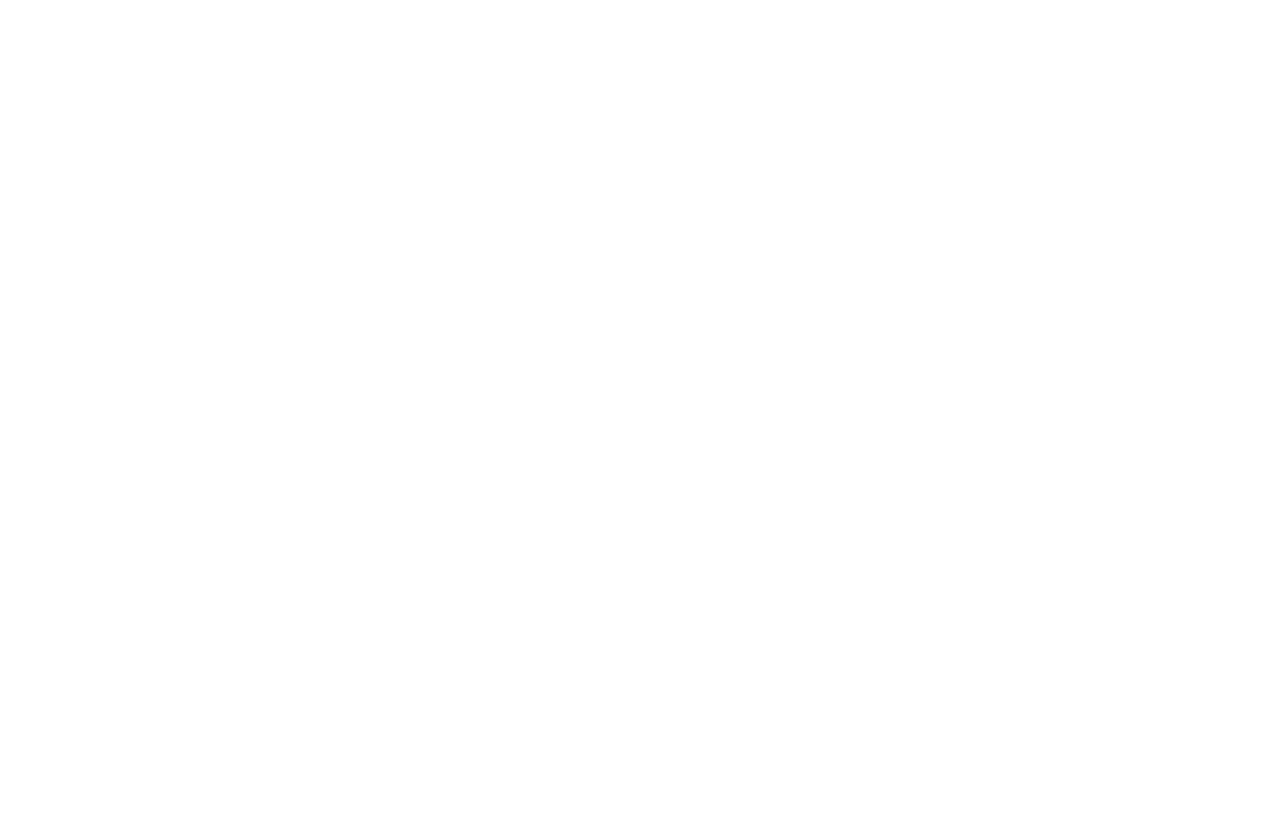
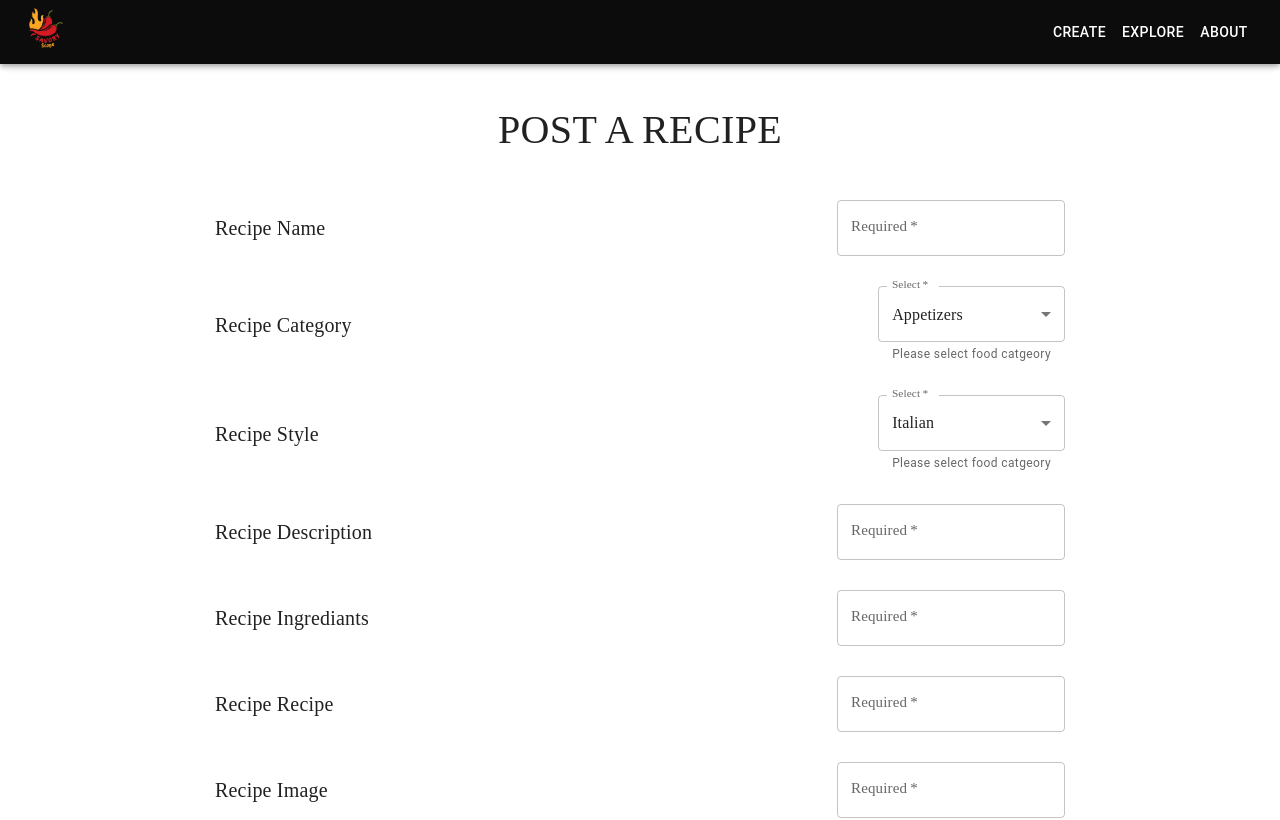
Before and after one commit to ChamikaRohan/SavoryScape, a React (Vite) app in the folder client/: page /createrecipe in a window 1280 px wide. Before the commit this address had no page. Shown: the top 820 px of the page. Built offline with nearby package versions, Linux system fonts and the light colour scheme.

Commit message:
Created form page and started form creation

```diff
--- a/client/src/App.jsx
+++ b/client/src/App.jsx
@@ -1,12 +1,14 @@
 import React from 'react'
 import { BrowserRouter as Router, Route, Routes } from "react-router-dom"
-import HomePage from './pages/HomePage'
+import HomePage from './pages/HomePage.jsx'
+import FormPage from './pages/FormPage.jsx'
 
 export default function App() {
   return (
     <Router>
       <Routes>
         <Route path="/" element={<HomePage/>}/>
+        <Route path="/createrecipe" element={<FormPage/>} />
       </Routes>
     </Router>
   )
--- a/client/src/components/Navbar.jsx
+++ b/client/src/components/Navbar.jsx
@@ -20,13 +20,22 @@
 import Logo from "../assets/Logo.png"
 
 const drawerWidth = 240;
-const navItems = ['Home', 'Explore', 'About'];
+const navItems = ['Create', 'Explore', 'About'];
 
 export default function NavBar(props) {
   const navigate = useNavigate();
 
-  const handleNavItemClick =()=>{
-    console.log("hei");
+  const handleNavItemClick =(item)=>{
+    console.log(item);
+    switch(item)
+    {
+      case 'Create':
+        navigate("/createrecipe");
+        break;
+      default:
+        console.log("break");
+        break;
+    }
   }
 
   const { window } = props;
@@ -46,7 +55,7 @@
         {navItems.map((item) => (
           <ListItem key={item} disablePadding>
             <ListItemButton sx={{ textAlign: 'center' }}>
-              <ListItemText primary={item} onClick={handleNavItemClick} />
+              <ListItemText primary={item} key={item} onClick={()=>handleNavItemClick(item)} />
             </ListItemButton>
           </ListItem>
         ))}
@@ -80,7 +89,7 @@
           </Typography>
           <Box sx={{ display: { xs: 'none', sm: 'block' } }}>
             {navItems.map((item) => (
-              <Button key={item} onClick={handleNavItemClick} sx={{ color: '#fff' }}>
+              <Button key={item} onClick={()=>handleNavItemClick(item)} sx={{ color: '#fff' }}>
                 {item}
               </Button>
             ))}
@@ -94,7 +103,7 @@
           open={mobileOpen}
           onClose={handleDrawerToggle}
           ModalProps={{
-            keepMounted: true, // Better open performance on mobile.
+            keepMounted: true,
           }}
           sx={{
             display: { xs: 'block', sm: 'none' },
--- /dev/null
+++ b/client/src/pages/FormPage.jsx
@@ -0,0 +1,101 @@
+import * as React from 'react';
+import Box from '@mui/material/Box';
+import TextField from '@mui/material/TextField';
+import { Typography } from '@mui/material';
+import { ThemeProvider } from '@emotion/react';
+import Theme from '../utils/Theme.js';
+import Navbar from "../components/Navbar.jsx"
+import Footer from '../components/Footer.jsx';
+import SolidSpace from '../components/SolidSpace.jsx';
+
+
+export default function FormPage() {
+
+    const categoryNames = [
+      "Appetizers",
+      "Main Courses",
+      "Salads",
+      "Soups",
+      "Desserts",
+      "Beverages",
+      "Vegetarian",
+      "Seafood",
+      "Breakfast"
+    ];
+
+    const styleNames = [
+      "Italian",
+      "Mexican",
+      "Chinese",
+      "Indian",
+      "French",
+      "Thai",
+      "American"
+    ];
+
+
+  return (
+    <ThemeProvider theme={Theme}>
+    <div style={{backgroundColor: "white"}} >
+      <div style={{ marginBottom: "70px" }}>
+        <SolidSpace/>
+        <Navbar/>
+        <SolidSpace/>
+      </div>
+      <div style={{display: "flex", flexDirection: "column", alignItems: "flex-start",maxWidth: "890px" ,margin: "0 auto", padding: "0 20px"}}>
+        <div style={{display : "flex", flexDirection: "row", justifyContent: "center", width: "100%", marginBottom: "40px"}}>
+        <Typography sx={{ fontSize:{xs: "25px", sm: "30px", md:"40px"} , fontFamily: "Poppins Semibold"}}>POST A RECIPE</Typography>
+        </div>
+
+        <div style={{ marginBottom: "30px" ,width: "100%" ,display:"flex", flexDirection: "row", alignItems: "center", justifyContent: "space-between" }}>
+          <Typography sx={{ fontSize: {xs: "15px", sm: "18px", md:"20px"} ,fontFamily: "Poppins Regular" }}>Recipe Name</Typography>
+          <TextField required id="outlined-required" label="Required" inputProps={{ sx: {fontFamily: "Poppins Regular",fontSize: { xs: '12px', sm: '15px', md: '16px' }} }} InputLabelProps={{ sx: {fontFamily: "Poppins Regular", fontSize: { xs: '15px', sm: '15px', md: '15px' }}  }} />
+        </div>
+
+        <div style={{ marginBottom: "30px" ,width: "100%" ,display:"flex", flexDirection: "row", alignItems: "center", justifyContent: "space-between" }}>
+          <Typography sx={{ fontSize: {xs: "15px", sm: "18px", md:"20px"} ,fontFamily: "Poppins Regular" }}>Recipe Category</Typography>
+          <TextField select SelectProps={{native: true}} required id="outlined-select-required" label="Select" helperText="Please select food catgeory" inputProps={{ sx: {fontFamily: "Poppins Regular",fontSize: { xs: '12px', sm: '15px', md: '16px' }} }} InputLabelProps={{ sx: {fontFamily: "Poppins Regular", fontSize: { xs: '15px', sm: '15px', md: '15px' }}  }} >
+          {categoryNames.map((option) => (
+            <option key={option} value={option}>
+              {option}
+            </option>
+          ))}
+          </TextField>
+        </div>
+
+        <div style={{ marginBottom: "30px" ,width: "100%" ,display:"flex", flexDirection: "row", alignItems: "center", justifyContent: "space-between" }}>
+          <Typography sx={{ fontSize: {xs: "15px", sm: "18px", md:"20px"} ,fontFamily: "Poppins Regular" }}>Recipe Style</Typography>
+          <TextField select SelectProps={{native: true}} required id="outlined-select-required" label="Select" helperText="Please select food catgeory" inputProps={{ sx: {fontFamily: "Poppins Regular",fontSize: { xs: '12px', sm: '15px', md: '16px' }} }} InputLabelProps={{ sx: {fontFamily: "Poppins Regular", fontSize: { xs: '15px', sm: '15px', md: '15px' }}  }} >
+          {styleNames.map((option) => (
+            <option key={option} value={option}>
+              {option}
+            </option>
+          ))}
+          </TextField>
+        </div>
+
+        <div style={{ marginBottom: "30px" ,width: "100%" ,display:"flex", flexDirection: "row", alignItems: "center", justifyContent: "space-between" }}>
+          <Typography sx={{ fontSize: {xs: "15px", sm: "18px", md:"20px"} ,fontFamily: "Poppins Regular" }}>Recipe Description</Typography>
+          <TextField required id="outlined-required" label="Required" inputProps={{ sx: {fontFamily: "Poppins Regular",fontSize: { xs: '12px', sm: '15px', md: '16px' }} }} InputLabelProps={{ sx: {fontFamily: "Poppins Regular", fontSize: { xs: '15px', sm: '15px', md: '15px' }}  }} />
+        </div>
+
+        <div style={{ marginBottom: "30px" ,width: "100%" ,display:"flex", flexDirection: "row", alignItems: "center", justifyContent: "space-between" }}>
+          <Typography sx={{ fontSize: {xs: "15px", sm: "18px", md:"20px"} ,fontFamily: "Poppins Regular" }}>Recipe Ingrediants</Typography>
+          <TextField required id="outlined-required" label="Required" inputProps={{ sx: {fontFamily: "Poppins Regular",fontSize: { xs: '12px', sm: '15px', md: '16px' }} }} InputLabelProps={{ sx: {fontFamily: "Poppins Regular", fontSize: { xs: '15px', sm: '15px', md: '15px' }}  }} />
+        </div>
+
+        <div style={{ marginBottom: "30px" ,width: "100%" ,display:"flex", flexDirection: "row", alignItems: "center", justifyContent: "space-between" }}>
+          <Typography sx={{ fontSize: {xs: "15px", sm: "18px", md:"20px"} ,fontFamily: "Poppins Regular" }}>Recipe Recipe</Typography>
+          <TextField required id="outlined-required" label="Required" inputProps={{ sx: {fontFamily: "Poppins Regular",fontSize: { xs: '12px', sm: '15px', md: '16px' }} }} InputLabelProps={{ sx: {fontFamily: "Poppins Regular", fontSize: { xs: '15px', sm: '15px', md: '15px' }}  }} />
+        </div>
+
+        <div style={{ marginBottom: "30px" ,width: "100%" ,display:"flex", flexDirection: "row", alignItems: "center", justifyContent: "space-between" }}>
+          <Typography sx={{ fontSize: {xs: "15px", sm: "18px", md:"20px"} ,fontFamily: "Poppins Regular" }}>Recipe Image</Typography>
+          <TextField required id="outlined-required" label="Required" inputProps={{ sx: {fontFamily: "Poppins Regular",fontSize: { xs: '12px', sm: '15px', md: '16px' }} }} InputLabelProps={{ sx: {fontFamily: "Poppins Regular", fontSize: { xs: '15px', sm: '15px', md: '15px' }}  }} />
+        </div>
+     </div>
+    </div>
+    <Footer/>
+    </ThemeProvider>
+  );
+}
```
